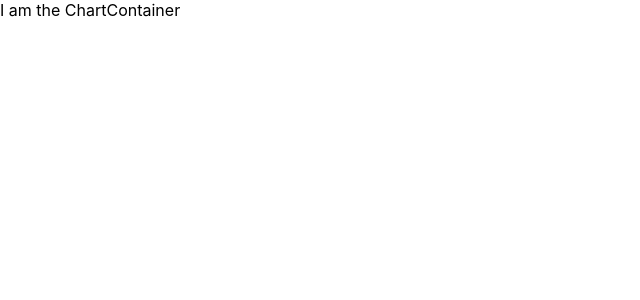
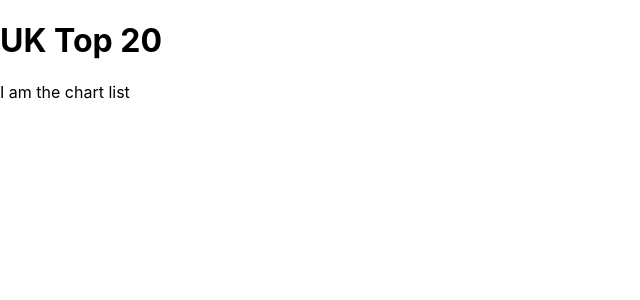
Before and after one commit to gregorl82/codeclan_Week14_Day1_homework, a React (Create React App) app: page / in a window 1280 px wide. Shown: the top 300 px of the page, without its empty margins (0-640 px from the left). Built offline with nearby package versions, Linux system fonts and the light colour scheme.

Commit message:
Codes ChartList and appends to ChartContainer

```diff
--- /dev/null
+++ b/src/components/ChartList.js
@@ -0,0 +1,11 @@
+import React, { Fragment } from 'react';
+
+function ChartList(){
+  return (
+    <Fragment>
+      I am the chart list
+    </Fragment>
+  );
+}
+
+export default ChartList;
--- a/src/containers/ChartContainer.js
+++ b/src/containers/ChartContainer.js
@@ -1,11 +1,13 @@
-import React, { Component, Fragment } from 'react';
+import React, { Component} from 'react';
+import ChartList from '../components/ChartList'
 
 class ChartContainer extends Component {
 
   render() {
     return (
       <div className="chart-container">
-        I am the ChartContainer
+        <h1>UK Top 20</h1>
+        <ChartList />
       </div>
     );
   }
```
